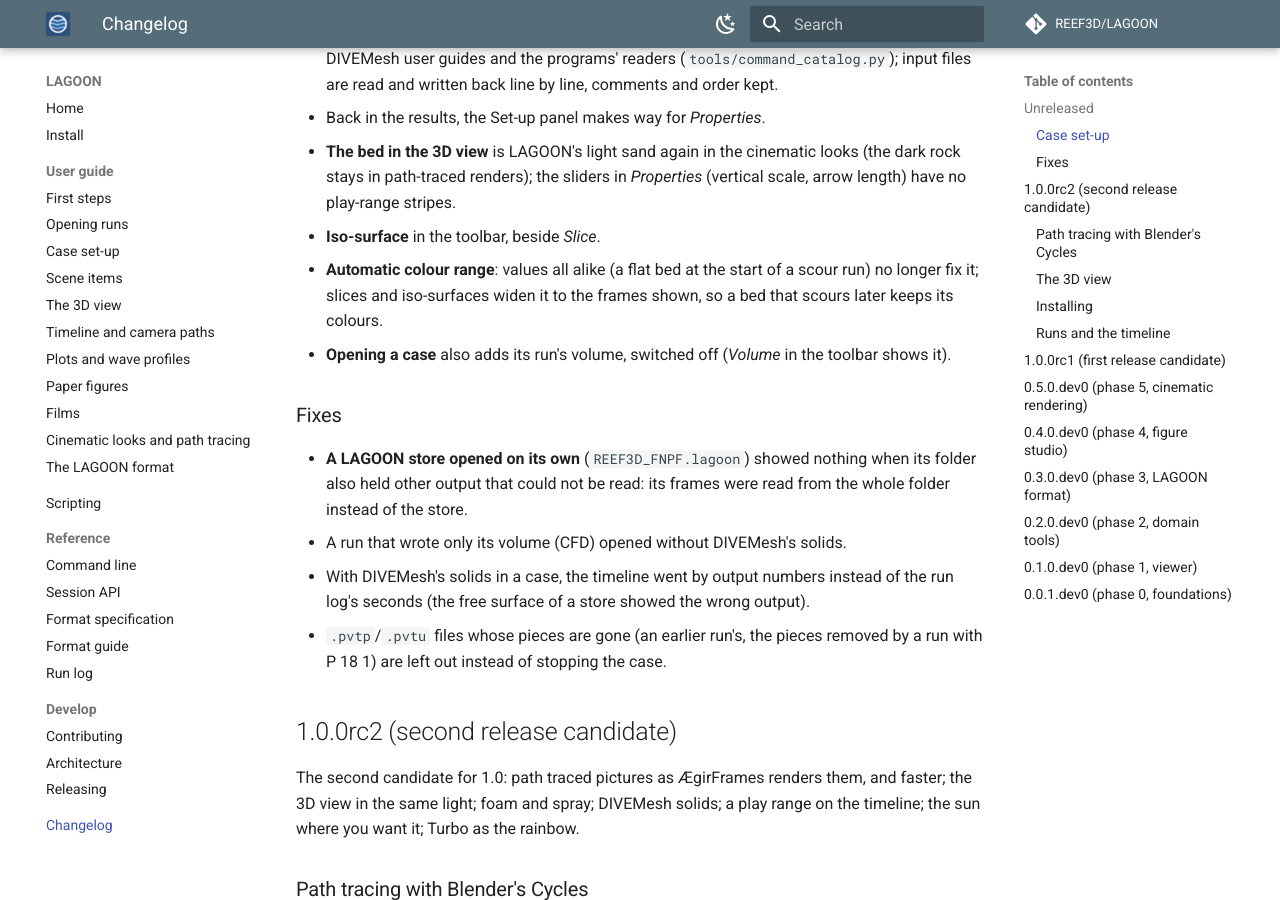
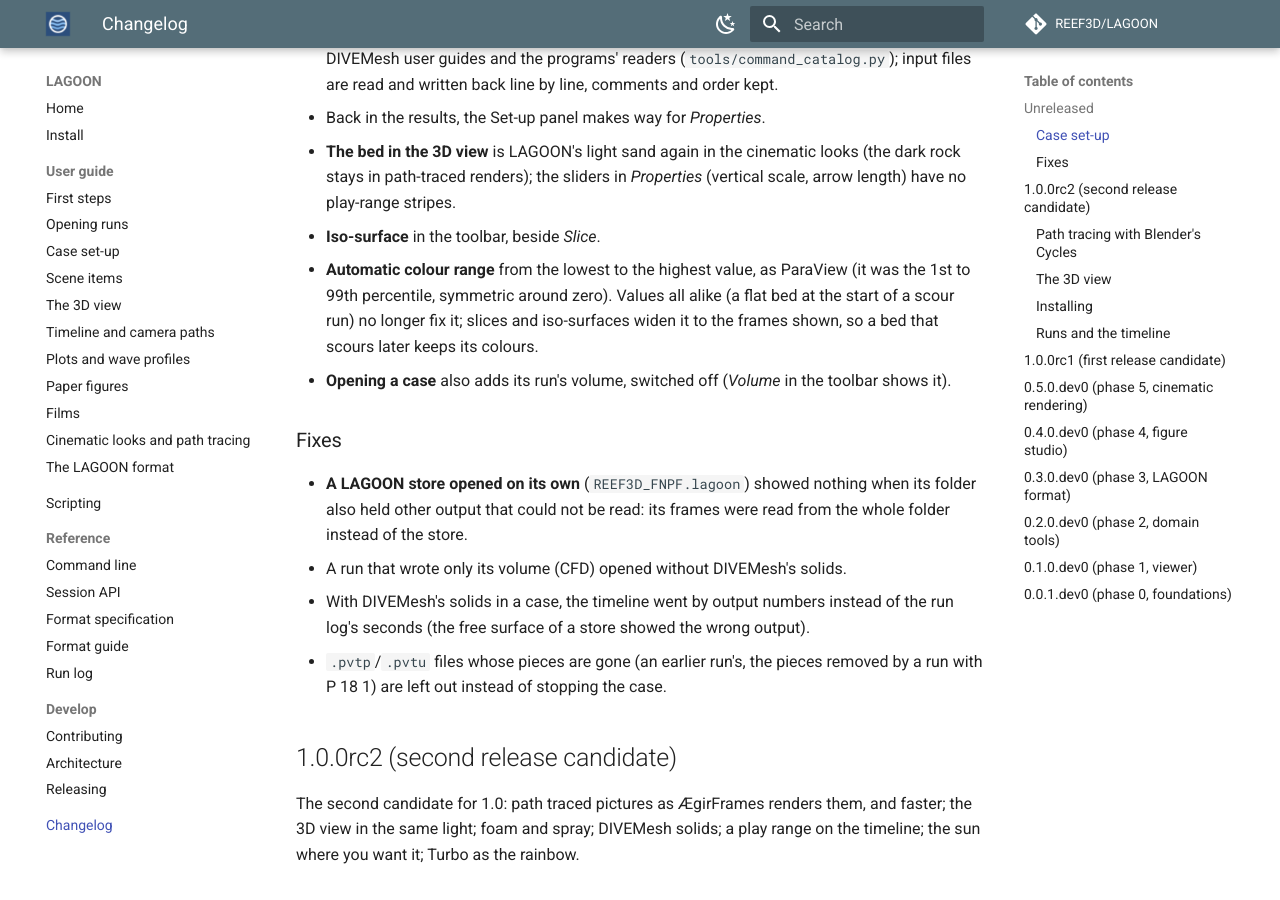
Before and after one commit to REEF3D/LAGOON, an MkDocs documentation site: the page built from docs/changelog.md, in a window 1280 px wide and 900 px high, scrolled down 1216 px. Built offline with MkDocs 1.6.1 and Material for MkDocs 9.7.7, drawn with Linux system fonts in a browser that asks for light colours; comment, search, counter and statistics services are not loaded.

Commit message:
Automatic colour range from the lowest to the highest value, as ParaView
The automatic range was the 1st to 99th percentile, made symmetric around
zero when the values change sign: a scour hole of -0.123 m showed a range of
+-0.094. It is now the lowest to the highest finite value (over the sampled
outputs for surfaces, widened frame by frame for slices and iso-surfaces),
as ParaView scales its colours; Fit range to this frame likewise.

Co-Authored-By: Claude Opus 5.5 <noreply@anthropic.com>
Claude-Session: https://claude.ai/code/session_013aJaRBweadkc883UkvkqYs

```diff
--- a/CHANGELOG.md
+++ b/CHANGELOG.md
@@ -52,9 +52,11 @@
   (the dark rock stays in path-traced renders); the sliders in *Properties*
   (vertical scale, arrow length) have no play-range stripes.
 - **Iso-surface** in the toolbar, beside *Slice*.
-- **Automatic colour range**: values all alike (a flat bed at the start of a
-  scour run) no longer fix it; slices and iso-surfaces widen it to the frames
-  shown, so a bed that scours later keeps its colours.
+- **Automatic colour range** from the lowest to the highest value, as ParaView
+  (it was the 1st to 99th percentile, symmetric around zero). Values all alike
+  (a flat bed at the start of a scour run) no longer fix it; slices and
+  iso-surfaces widen it to the frames shown, so a bed that scours later keeps
+  its colours.
 - **Opening a case** also adds its run's volume, switched off (*Volume* in the
   toolbar shows it).
 
```
Also changed, not shown: docs/guide/scene.md (+4 -3 lines), 6 other files.
